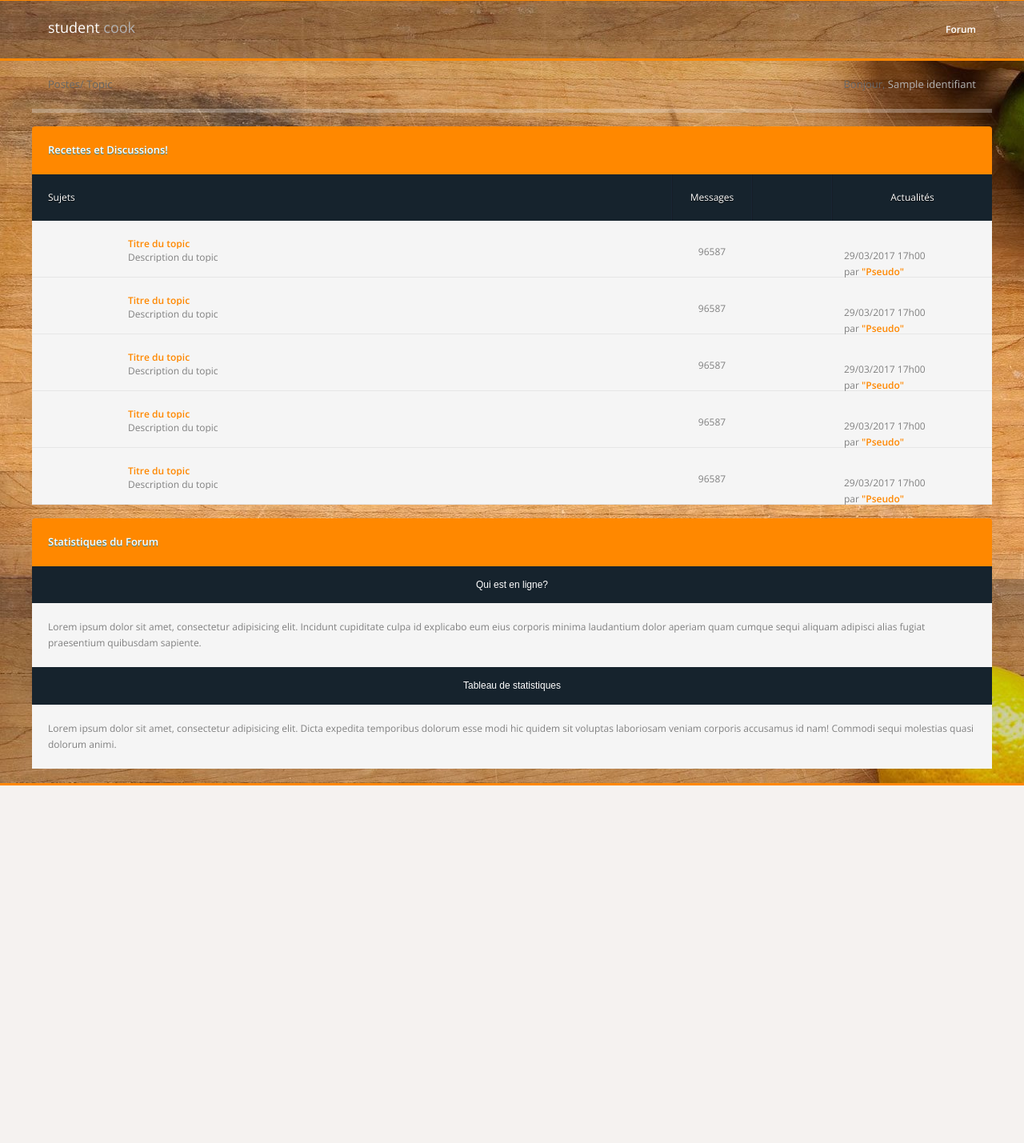
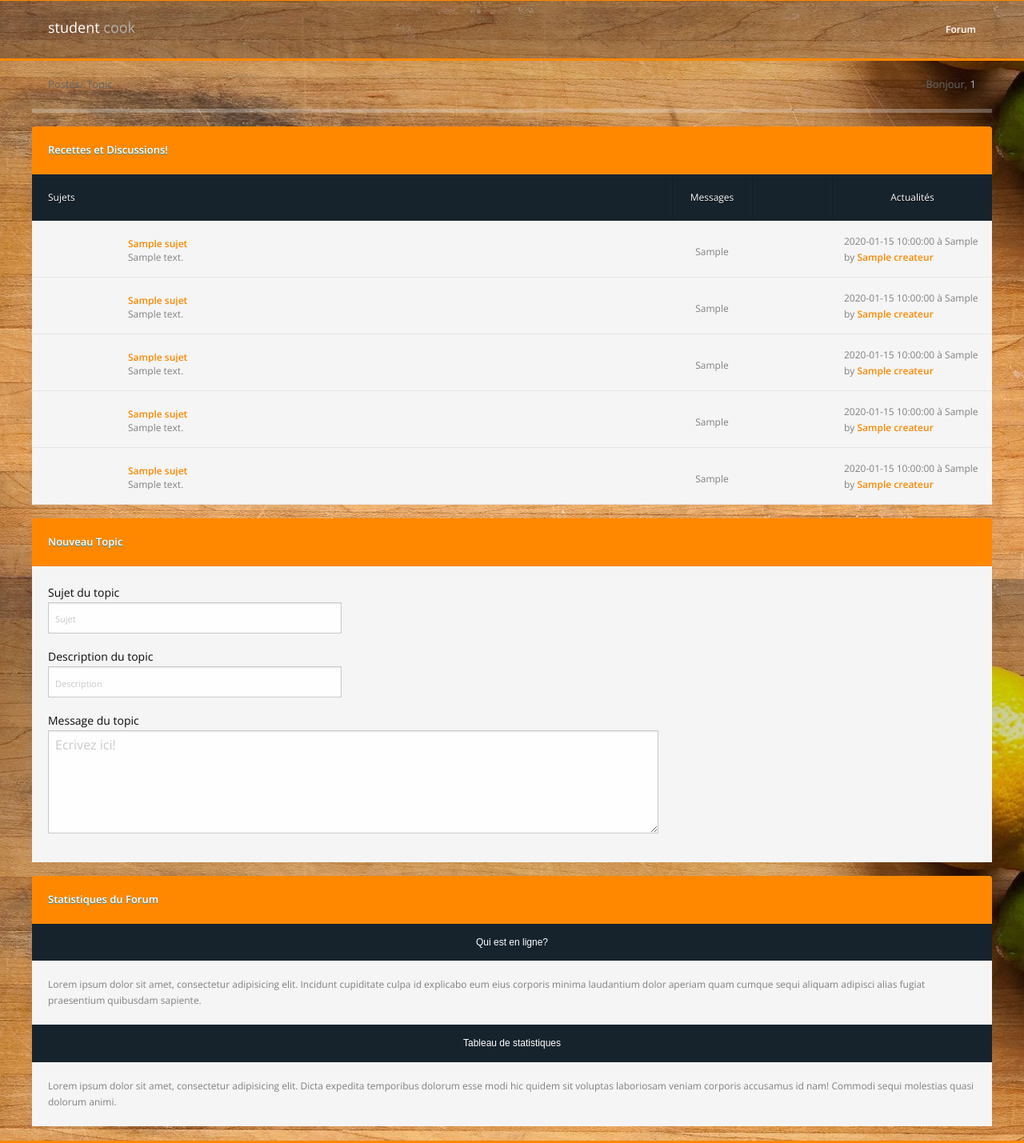
Before and after one commit to Fribou/StudentCook, a PHP site: template View/Forum.php in a window 1280 px wide. Shown: the part 276-1705 px from the top of the page at 80% size. Before the commit the page ends 1258 px from the top, so only its background shows below. Run offline with PHP 8.4, Linux system fonts and the light colour scheme; the visitor is signed in with stand-in values (Sample User, id 1); the template is opened without the code that fills it: most values are stand-ins (such as "Sample title", 1, 10 or a date in 2020).

Commit message:
Forum  début php + tables

```diff
--- a/View/Forum.php
+++ b/View/Forum.php
@@ -35,7 +35,7 @@
     </div>
     <div class="large-6 small-12 column lpad top-msg ar">
       Bonjour,
-      <a href="#" class="underline"><?php echo $identifiant ?></a>
+      <a href="#" class="underline"><?php echo $_SESSION['identifiant'] ?></a>
     </div>
   </div>
 
@@ -68,146 +68,116 @@
           </div>
         </div>
 
-        <div class="large-12 forum-topic">
+				<?php
+				$i = 0;
+				while ($i < 5){
+				foreach($topic as $ligne)
+					{
+        echo ' <div class="large-12 forum-topic">
           <div class="large-1 column lpad">
             <i class="icon-file"></i>
           </div>
           <div class="large-7 small-8 column lpad">
             <span class="overflow-control">
-              <a href="#">Titre du topic</a>
+              <a href="index.php?idtopic='."$ligne[idtopic]".'">'."$ligne[sujet]".'</a>
             </span>
             <span class="overflow-control">
-              Description du topic
+              '."$ligne[description]".'
             </span>
           </div>
           <div class="large-1 column lpad">
-            <span class="center">96587</span>
+            <span class="center">'."$ligne[nb_msg]".'</span>
           </div>
           <div class="large-1 column lpad">
-            <span class="center"><br /></span>
+            <br />
           </div>
           <div class="large-2 small-4 column pad">
             <span>
-              <a href="#"></a>
             </span>
-            <span>29/03/2017 17h00</span>
-            <span>par <a href="#">"Pseudo"</a></span>
+            <span>'."$ligne[date_creation]".' à '."$ligne[heure_creation]".' </span>
+            <span>by <a href="#">'."$ligne[createur]".'</a></span>
           </div>
-        </div>
+        </div>';
+					$i++;
+			}
 
-         <div class="large-12 forum-topic">
-          <div class="large-1 column lpad">
-            <i class="icon-file"></i>
-          </div>
-          <div class="large-7 small-8 column lpad">
-            <span class="overflow-control">
-              <a href="#">Titre du topic</a>
-            </span>
-            <span class="overflow-control">
-              Description du topic
-            </span>
-          </div>
-          <div class="large-1 column lpad">
-            <span class="center">96587</span>
-          </div>
-          <div class="large-1 column lpad">
-            <span class="center"><br /></span>
-          </div>
-          <div class="large-2 small-4 column pad">
-            <span>
-              <a href="#"></a>
-            </span>
-            <span>29/03/2017 17h00</span>
-            <span>par <a href="#">"Pseudo"</a></span>
-          </div>
-        </div>
+		}
+			?>
 
-        <div class="large-12 forum-topic">
-          <div class="large-1 column lpad">
-            <i class="icon-file"></i>
-          </div>
-          <div class="large-7 small-8 column lpad">
-            <span class="overflow-control">
-              <a href="#">Titre du topic</a>
-            </span>
-            <span class="overflow-control">
-              Description du topic
-            </span>
-          </div>
-          <div class="large-1 column lpad">
-            <span class="center">96587</span>
-          </div>
-          <div class="large-1 column lpad">
-            <span class="center"><br /></span>
-          </div>
-          <div class="large-2 small-4 column pad">
-            <span>
-              <a href="#"></a>
-            </span>
-            <span>29/03/2017 17h00</span>
-            <span>par <a href="#">"Pseudo"</a></span>
-          </div>
-        </div>
-
-         <div class="large-12 forum-topic">
-          <div class="large-1 column lpad">
-            <i class="icon-file"></i>
-          </div>
-          <div class="large-7 small-8 column lpad">
-            <span class="overflow-control">
-              <a href="#">Titre du topic</a>
-            </span>
-            <span class="overflow-control">
-              Description du topic
-            </span>
-          </div>
-          <div class="large-1 column lpad">
-            <span class="center">96587</span>
-          </div>
-          <div class="large-1 column lpad">
-            <span class="center"><br /></span>
-          </div>
-          <div class="large-2 small-4 column pad">
-            <span>
-              <a href="#"></a>
-            </span>
-            <span>29/03/2017 17h00</span>
-            <span>par <a href="#">"Pseudo"</a></span>
-          </div>
-        </div>
-
-       <div class="large-12 forum-topic">
-          <div class="large-1 column lpad">
-            <i class="icon-file"></i>
-          </div>
-          <div class="large-7 small-8 column lpad">
-            <span class="overflow-control">
-              <a href="#">Titre du topic</a>
-            </span>
-            <span class="overflow-control">
-              Description du topic
-            </span>
-          </div>
-          <div class="large-1 column lpad">
-            <span class="center">96587</span>
-          </div>
-          <div class="large-1 column lpad">
-            <span class="center"><br /></span>
-          </div>
-          <div class="large-2 small-4 column pad">
-            <span>
-              <a href="#"></a>
-            </span>
-            <span>29/03/2017 17h00</span>
-            <span>par <a href="#">"Pseudo"</a></span>
-          </div>
-        </div>
 
       </div>
     </div>
   </div>
 
+	<?php
+	if(isset($_SESSION['identifiant'])){
+echo'
+  <div class="row mt">
+    <div class="large-12">
+      <div class="large-12 forum-category rounded top">
+        <div class="large-8 small-10 column lpad">
+          Nouveau Topic
+        </div>
+        <div class="large-4 small-2 column lpad ar">
+          <a data-connect>
+            <i class="icon-collapse-top"></i>
+          </a>
+        </div>
+      </div>
 
+
+			  <div class="large-12 small-12 normal lpad">
+								<div class="row">
+									<div class="large-4 columns">
+										<label>Sujet du topic
+											<input type="text" placeholder="Sujet" />
+										</label>
+									</div>
+								</div>
+
+								<div class="row">
+									<div class="large-4 columns">
+										<label>Description du topic
+											<input type="text" placeholder="Description" />
+										</label>
+									</div>
+								</div>
+
+								<div class="row">
+									<div class="large-8 columns">
+										<label>Message du topic
+											<textarea  rows="6" placeholder="Ecrivez ici!"></textarea>
+										</label>
+									</div>
+								</div>
+
+						</div>
+
+
+							</form>
+						</span>
+					</div>
+					</span>
+
+				</div>
+
+
+';
+
+
+
+
+
+
+
+
+
+
+
+
+
+
+		}?>
   <div class="row mt mb">
     <div class="large-12">
       <div class="large-12 small-12 forum-category rounded top lpad">
--- a/View/layout.php
+++ b/View/layout.php
@@ -7,6 +7,7 @@
 		<link href="Web/CSS/foundation.min.css" rel="stylesheet">
 		<?php
 		if(isset($_GET['action']) && $_GET["action"]=='forum'){
+			echo '<link rel="stylesheet" href="Web/CSS/styles.css" type="text/css">';
 			echo '<link rel="stylesheet" href="Web/CSS/style.css" type="text/css">';
 		}
 		else{
--- a/includes/header.php
+++ b/includes/header.php
@@ -8,14 +8,18 @@
 					<li> <a href="index.php"> Accueil </a> </li>
 					<li> <a href="index.php?action=recette"> Mes recettes </a> </li>
 					<li> <a href="index.php?action=ingredient"> Ingredients </a> </li>
-					<li> <a href="index.php?action=inscription"> Inscription </a> </li>
-					<li> <a href="index.php?action=connexion"> Connexion </a> </li>
+					<li> <a href="index.php?action=forum"> Forum </a> </li>
+
 					<?php
 						if(!isset($_SESSION['identifiant'])){
-							echo '<li> <a href="index.php?action=forum"> Forum </a> </li>';
+							echo '
+							<li> <a href="index.php?action=inscription"> Inscription </a> </li>
+							<li> <a href="index.php?action=connexion"> Connexion </a> </li>';
 						}
-					?>
-					<li> <a href="index.php?action=deconnexion"> Deconnexion </a> </li>
+						else{
+					echo '<li> <a href="index.php?action=deconnexion"> Deconnexion </a> </li>';
+				}
+				?>
 					<?php
 				/*	if(isset($_SESSION['identifiant']))
 						echo '<br>'.$_SESSION['identifiant'];*/
--- a/index.php
+++ b/index.php
@@ -5,10 +5,12 @@
 	require('Model/RecetteProposeManager.php');
 	require('Model/UserManager.php');
 	require('Model/IngredientManager.php');
+	require('Model/ForumManager.php');
 	$rm = new RecetteManager();
 	$um = new UserManager();
 	$im = new IngredientManager();
 	$rpm = new RecetteProposeManager();
+	$fm = new ForumManager();
 	$ingredient= array();
 
 	//deconnexion de l'utilisateur reviens a page d'acueil
@@ -111,6 +113,7 @@
 		require("View/Recette.php");
 	}
 	else if(isset($_GET['action']) && $_GET["action"]=='forum'){
+		$topic = $fm->getTopic();
 		require("View/Forum.php");
 	}
 	//affiche page recette detail si erreur renvoie a page erreur
```
Also changed, not shown: Model/ForumManager.php (+12 -3 lines), topic.sql (added, +62 -0 lines).
